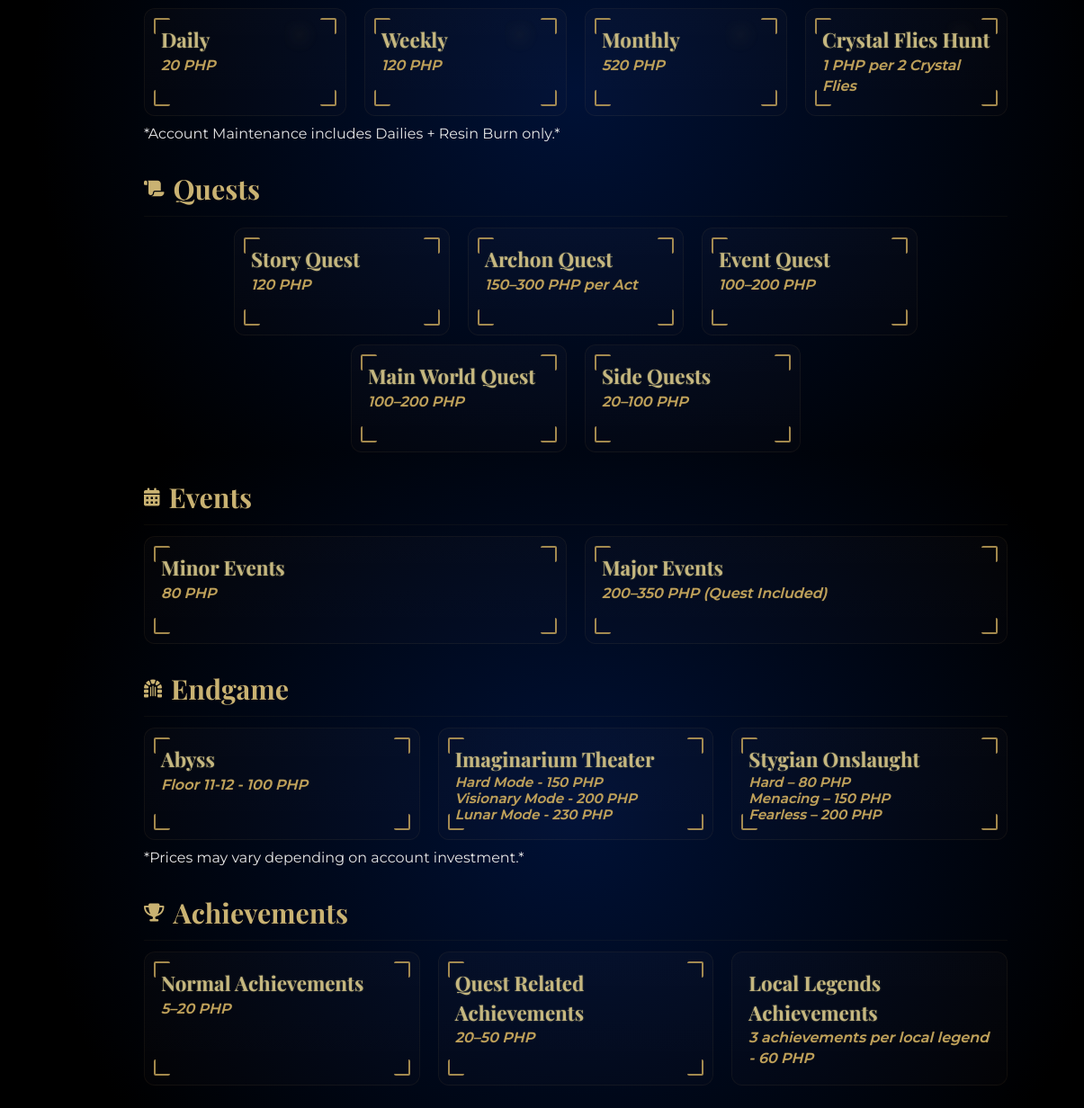
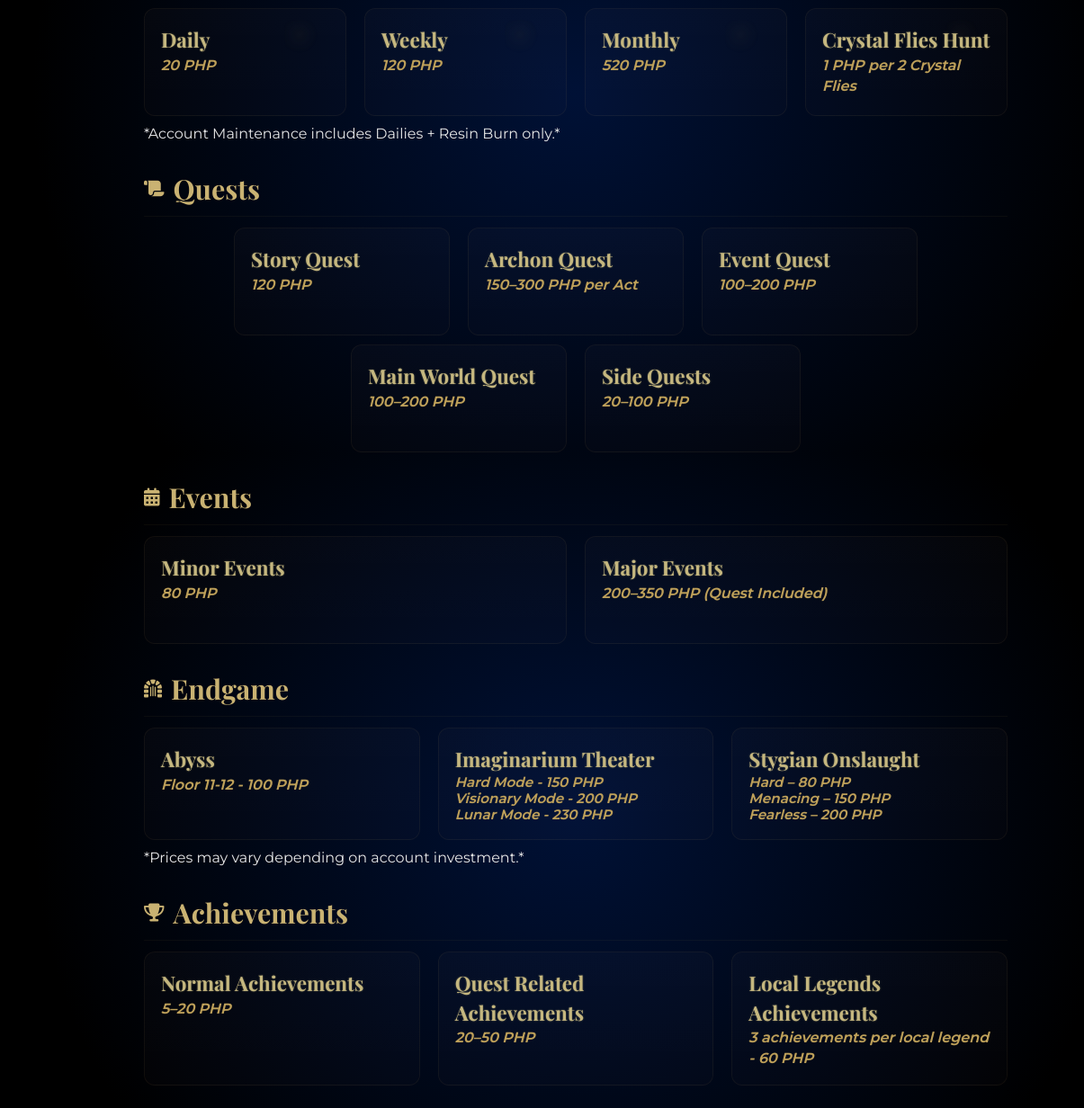
Before and after one commit to Irysssss/Genshin_Pilots, a plain HTML site: page index.html in a window 1280 px wide. Shown: the part 296-1528 px from the top of the page at 90% size, 0-1205 px from the left. Drawn offline with nearby package versions, Linux system fonts and the light colour scheme.

Commit message:
Update index.html 11/27/2025 part 2

```diff
--- a/index.html
+++ b/index.html
@@ -284,10 +284,6 @@
 
   <div class="rates" role="list">
     <div class="rate-card" role="listitem" tabindex="0">
-      <div class="corner tl" aria-hidden="true"></div>
-      <div class="corner tr" aria-hidden="true"></div>
-      <div class="corner bl" aria-hidden="true"></div>
-      <div class="corner br" aria-hidden="true"></div>
       <div class="shine" aria-hidden="true"></div>
       <div class="orn" aria-hidden="true"></div>
 
@@ -296,10 +292,6 @@
     </div>
 
     <div class="rate-card" role="listitem" tabindex="0">
-      <div class="corner tl" aria-hidden="true"></div>
-      <div class="corner tr" aria-hidden="true"></div>
-      <div class="corner bl" aria-hidden="true"></div>
-      <div class="corner br" aria-hidden="true"></div>
       <div class="shine" aria-hidden="true"></div>
       <div class="orn" aria-hidden="true"></div>
 
@@ -308,10 +300,6 @@
     </div>
 
     <div class="rate-card" role="listitem" tabindex="0">
-      <div class="corner tl" aria-hidden="true"></div>
-      <div class="corner tr" aria-hidden="true"></div>
-      <div class="corner bl" aria-hidden="true"></div>
-      <div class="corner br" aria-hidden="true"></div>
       <div class="shine" aria-hidden="true"></div>
       <div class="orn" aria-hidden="true"></div>
 
@@ -320,10 +308,6 @@
     </div>
 
     <div class="rate-card" role="listitem" tabindex="0">
-      <div class="corner tl" aria-hidden="true"></div>
-      <div class="corner tr" aria-hidden="true"></div>
-      <div class="corner bl" aria-hidden="true"></div>
-      <div class="corner br" aria-hidden="true"></div>
       <div class="shine" aria-hidden="true"></div>
       <div class="orn" aria-hidden="true"></div>
 
@@ -338,28 +322,16 @@
   <h2 id="quests"><i class="fas fa-scroll"></i> Quests</h2>
   <div class="pyramid-row" aria-hidden="false">
     <div class="rate-card" tabindex="0">
-      <div class="corner tl" aria-hidden="true"></div>
-      <div class="corner tr" aria-hidden="true"></div>
-      <div class="corner bl" aria-hidden="true"></div>
-      <div class="corner br" aria-hidden="true"></div>
       <h3>Story Quest</h3>
       <p>120 PHP</p>
     </div>
 
     <div class="rate-card" tabindex="0">
-      <div class="corner tl" aria-hidden="true"></div>
-      <div class="corner tr" aria-hidden="true"></div>
-      <div class="corner bl" aria-hidden="true"></div>
-      <div class="corner br" aria-hidden="true"></div>
       <h3>Archon Quest</h3>
       <p>150–300 PHP per Act</p>
     </div>
 
     <div class="rate-card" tabindex="0">
-      <div class="corner tl" aria-hidden="true"></div>
-      <div class="corner tr" aria-hidden="true"></div>
-      <div class="corner bl" aria-hidden="true"></div>
-      <div class="corner br" aria-hidden="true"></div>
       <h3>Event Quest</h3>
       <p>100–200 PHP</p>
     </div>
@@ -367,18 +339,10 @@
 
   <div class="pyramid-row" style="margin-top:10px;">
     <div class="rate-card" tabindex="0">
-      <div class="corner tl" aria-hidden="true"></div>
-      <div class="corner tr" aria-hidden="true"></div>
-      <div class="corner bl" aria-hidden="true"></div>
-      <div class="corner br" aria-hidden="true"></div>
       <h3>Main World Quest</h3>
       <p>100–200 PHP</p>
     </div>
     <div class="rate-card" tabindex="0">
-      <div class="corner tl" aria-hidden="true"></div>
-      <div class="corner tr" aria-hidden="true"></div>
-      <div class="corner bl" aria-hidden="true"></div>
-      <div class="corner br" aria-hidden="true"></div>
       <h3>Side Quests</h3>
       <p>20–100 PHP</p>
     </div>
@@ -388,17 +352,9 @@
   <h2 id="events"><i class="fas fa-calendar-alt"></i> Events</h2>
   <div class="rates">
     <div class="rate-card" tabindex="0">
-      <div class="corner tl" aria-hidden="true"></div>
-      <div class="corner tr" aria-hidden="true"></div>
-      <div class="corner bl" aria-hidden="true"></div>
-      <div class="corner br" aria-hidden="true"></div>
       <h3>Minor Events</h3>
       <p>80 PHP</p></div>
     <div class="rate-card" tabindex="0">
-      <div class="corner tl" aria-hidden="true"></div>
-      <div class="corner tr" aria-hidden="true"></div>
-      <div class="corner bl" aria-hidden="true"></div>
-      <div class="corner br" aria-hidden="true"></div>
       <h3>Major Events</h3>
       <p>200–350 PHP (Quest Included)</p></div>
   </div>
@@ -407,25 +363,13 @@
   <h2 id="endgame"><i class="fas fa-dungeon"></i> Endgame</h2>
   <div class="rates">
     <div class="rate-card" tabindex="0">
-      <div class="corner tl" aria-hidden="true"></div>
-      <div class="corner tr" aria-hidden="true"></div>
-      <div class="corner bl" aria-hidden="true"></div>
-      <div class="corner br" aria-hidden="true"></div>
       <h3>Abyss</h3>
       <p>Floor 11-12 - 100 PHP</p></div>
     <div class="rate-card" tabindex="0">
-      <div class="corner tl" aria-hidden="true"></div>
-      <div class="corner tr" aria-hidden="true"></div>
-      <div class="corner bl" aria-hidden="true"></div>
-      <div class="corner br" aria-hidden="true"></div>
       <h3>Imaginarium Theater</h3>
       <p class="multi">Hard Mode - 150 PHP<br>Visionary Mode - 200 PHP<br>Lunar Mode - 230 PHP</p>
     </div>
     <div class="rate-card" tabindex="0">
-      <div class="corner tl" aria-hidden="true"></div>
-      <div class="corner tr" aria-hidden="true"></div>
-      <div class="corner bl" aria-hidden="true"></div>
-      <div class="corner br" aria-hidden="true"></div>
       <h3>Stygian Onslaught</h3>
       <p class="multi">Hard – 80 PHP<br>Menacing – 150 PHP<br>Fearless – 200 PHP</p>
     </div>
@@ -437,19 +381,11 @@
 <h2 id="achievements"><i class="fas fa-trophy"></i> Achievements</h2>
 <div class="rates">
   <div class="rate-card">
-      <div class="corner tl" aria-hidden="true"></div>
-      <div class="corner tr" aria-hidden="true"></div>
-      <div class="corner bl" aria-hidden="true"></div>
-      <div class="corner br" aria-hidden="true"></div>
       <h3>Normal Achievements</h3>
       <p>5–20 PHP</p>
   </div>
 
   <div class="rate-card">
-      <div class="corner tl" aria-hidden="true"></div>
-      <div class="corner tr" aria-hidden="true"></div>
-      <div class="corner bl" aria-hidden="true"></div>
-      <div class="corner br" aria-hidden="true"></div>
       <h3>Quest Related Achievements</h3>
       <p>20–50 PHP</p>
   </div>
@@ -465,10 +401,6 @@
   <h2 id="exploration"><i class="fas fa-map-marked-alt"></i> Exploration</h2>
   <div class="rates">
     <div class="rate-card" tabindex="0" style="grid-column:1/-1;">
-      <div class="corner tl" aria-hidden="true"></div>
-      <div class="corner tr" aria-hidden="true"></div>
-      <div class="corner bl" aria-hidden="true"></div>
-      <div class="corner br" aria-hidden="true"></div>
       <h3>Exploration Service</h3>
       <p>*Prices vary depending on exploration status and areas to explore.*</p>
       <p>*I usually include doing all side quests and world quests in areas to explore to ensure all chests and puzzles are cleared.*</p>
```
